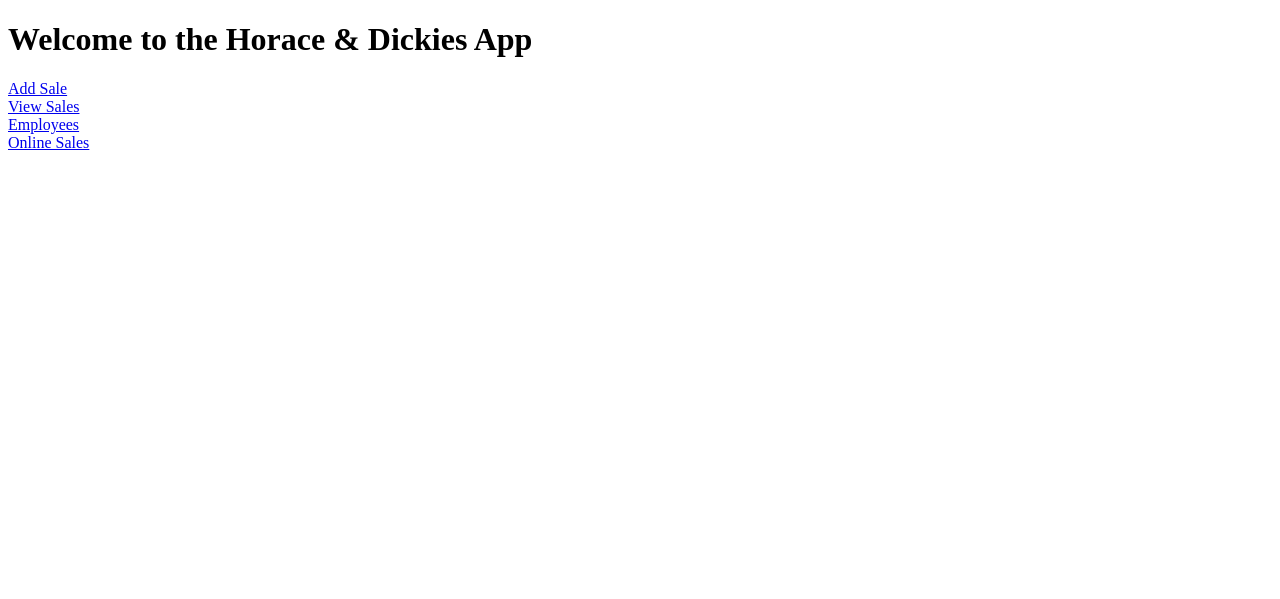
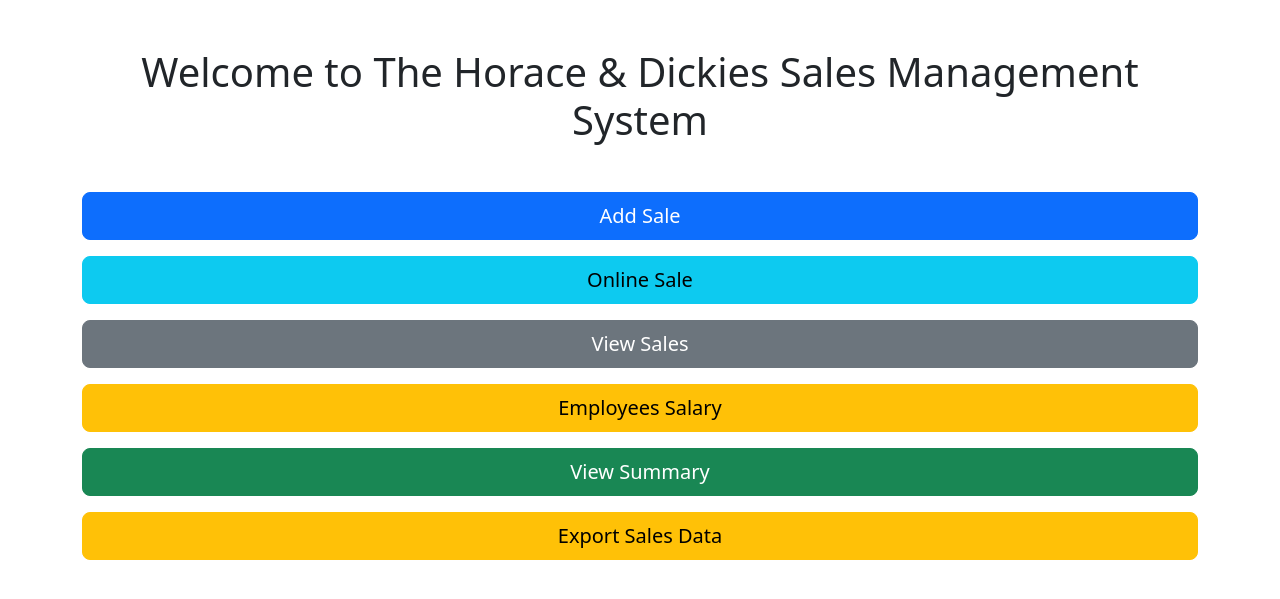
Before and after one commit to Ankursylhet123/Horace_And_Dickies, a Flask app: page / in a window 1280 px wide. Shown: the top 599 px of the page. Run offline with Flask 3, Linux system fonts and the light colour scheme.

Commit message:
Update welcome page

```diff
--- a/templates/Welcome.html
+++ b/templates/Welcome.html
@@ -4,12 +4,20 @@
     <meta charset="UTF-8">
     <meta name="viewport" content="width=device-width, initial-scale=1.0">
     <title>Welcome</title>
+    <link href="https://cdn.jsdelivr.net/npm/bootstrap@5.3.0-alpha3/dist/css/bootstrap.min.css" rel="stylesheet">
 </head>
 <body>
-    <h1>Welcome to the Horace & Dickies App</h1>
-    <a href="/add_sale">Add Sale</a><br>
-    <a href="/view_sales">View Sales</a><br>
-    <a href="/employees">Employees</a><br>
-    <a href="/online_sale">Online Sales</a><br>
+    <div class="container text-center mt-5">
+        <h1 class="text-center my-5">Welcome to The Horace & Dickies Sales Management System</h1>
+        <div class="d-grid gap-3">
+            <!-- Navigation Buttons -->
+            <a href="/add_sale" class="btn btn-primary btn-lg">Add Sale</a>
+            <a href="/online_sale" class="btn btn-info btn-lg">Online Sale</a>
+            <a href="/view_sales" class="btn btn-secondary btn-lg">View Sales</a>
+            <a href="/employees" class="btn btn-warning btn-lg">Employees Salary</a>
+            <a href="/summary" class="btn btn-success btn-lg">View Summary</a>
+            <a href="/export_sales" class="btn btn-warning btn-lg">Export Sales Data</a>
+        </div>
+    </div>
 </body>
 </html>
```
